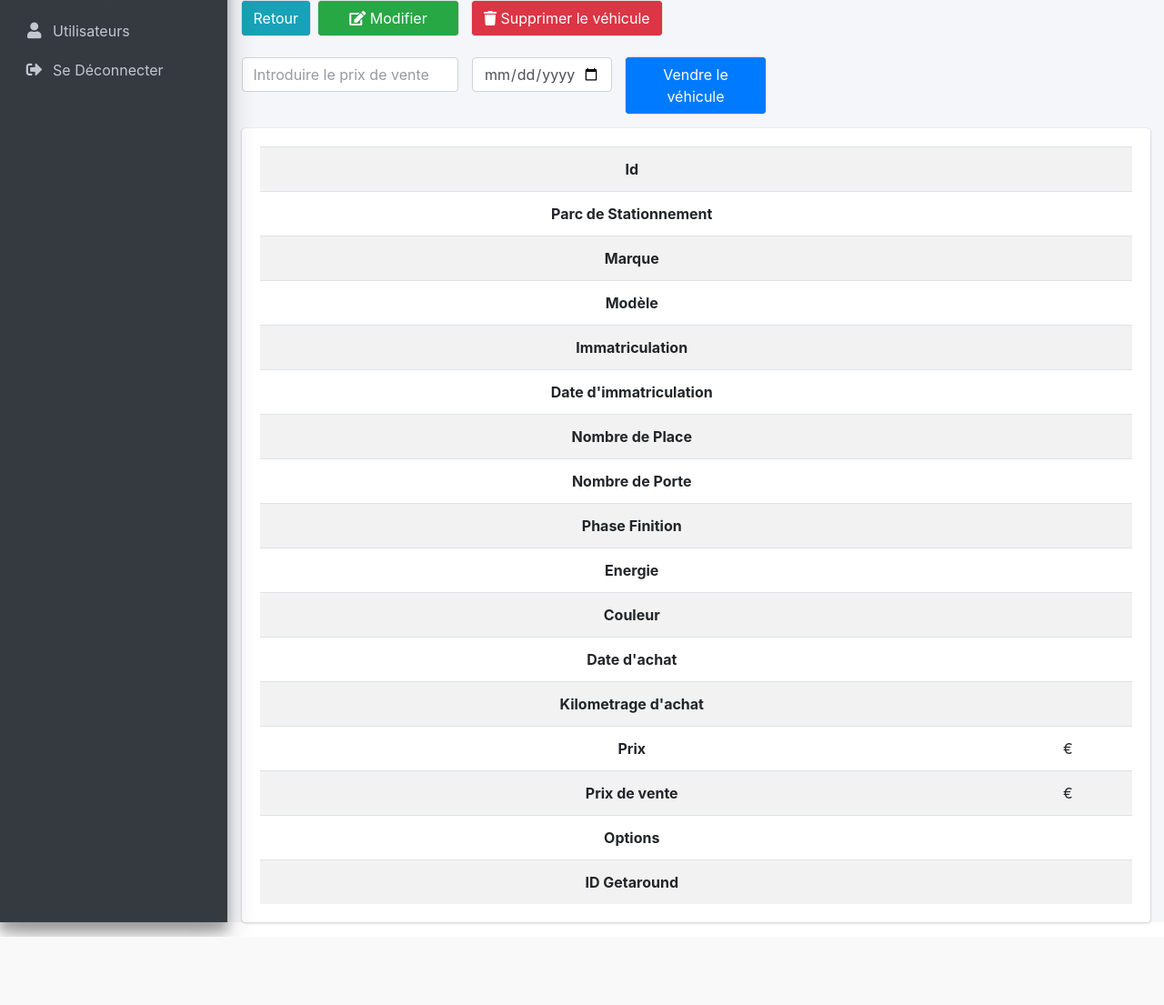
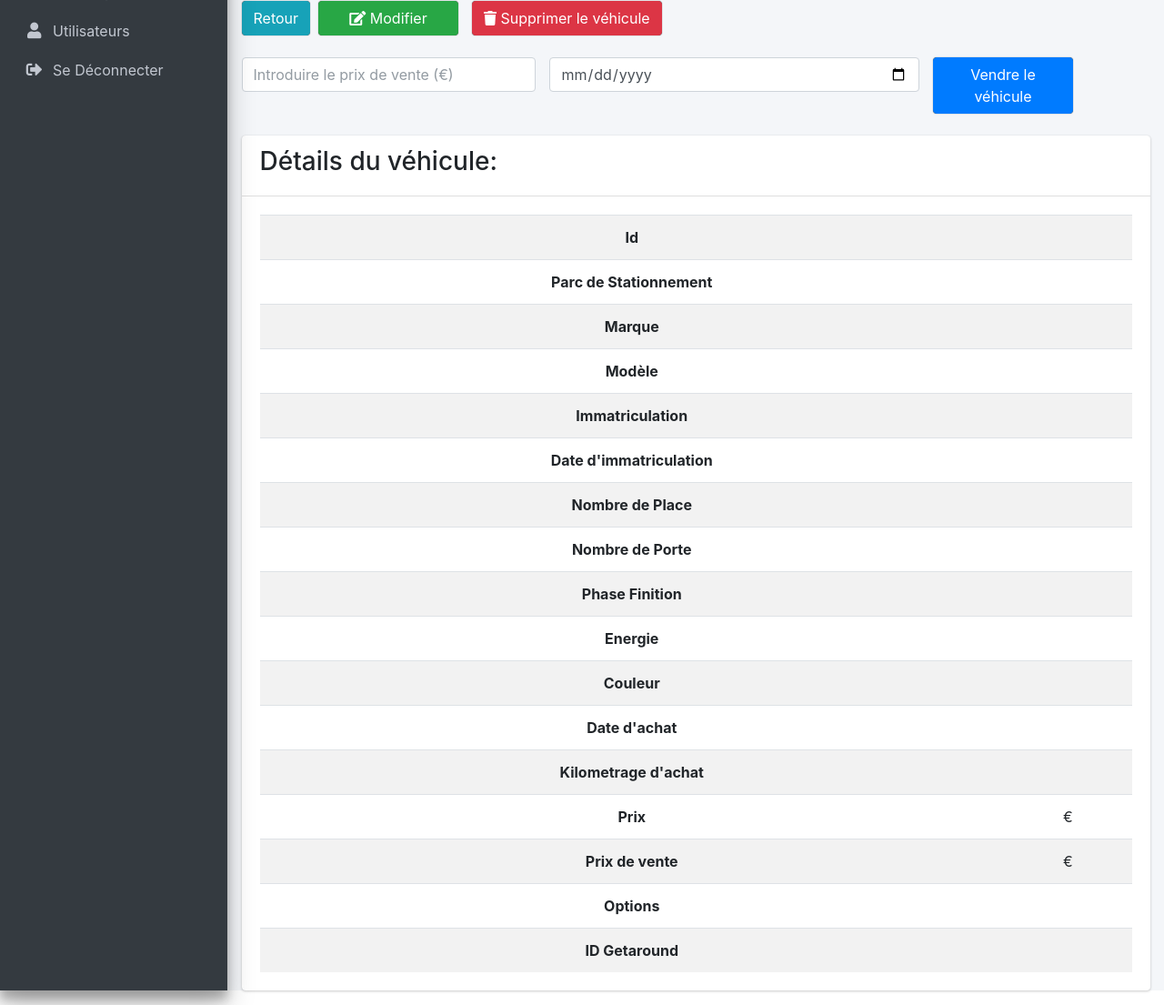
Before and after one commit to rafiksellah/CarsManagement, a Symfony app: template templates/vehicule/show.html.twig in a window 1280 px wide. Shown: the part 342-1447 px from the top of the page at 91% size. Before the commit the page ends 1372 px from the top, so only its background shows below. Run offline with Twig, Linux system fonts and the light colour scheme; the template is opened without the code that fills it, so the values that code supplies are empty; some libraries are stand-ins or nearby versions.

Commit message:
fix bugs

```diff
--- a/src/Controller/StatesticController.php
+++ b/src/Controller/StatesticController.php
@@ -54,7 +54,7 @@
             $total_depense += $depense->getPrix();
         }
         foreach ($vehiculesVendus as $vehiculesVendu) {
-            $by_vehicule[$vehiculesVendu->getId()]['prix_vente'] = $vehiculesVendu->getPrix();
+            $by_vehicule[$vehiculesVendu->getId()]['prix_vente'] = $vehiculesVendu->getPrixVente();
             $total_vente += $vehiculesVendu->getPrixVente();
         }
         foreach ($vehiculesAchetes as $vehiculesAchete) {
--- a/src/Form/DepensesType.php
+++ b/src/Form/DepensesType.php
@@ -7,13 +7,16 @@
 use Symfony\Component\Form\FormBuilderInterface;
 use Symfony\Component\OptionsResolver\OptionsResolver;
 use Symfony\Component\Form\Extension\Core\Type\ChoiceType;
+use Symfony\Component\Form\Extension\Core\Type\DateType;
 
 class DepensesType extends AbstractType
 {
     public function buildForm(FormBuilderInterface $builder, array $options)
     {
         $builder
-            ->add('date')
+            ->add('date', DateType::class, [
+                'widget' => 'single_text',
+            ])
             ->add('natureLibelle', ChoiceType::class, [
                 'required' => true,
                 'multiple' => false,
--- a/templates/depenses/index.html.twig
+++ b/templates/depenses/index.html.twig
@@ -59,7 +59,7 @@
     $('#dataTableDepenses').DataTable({
         scrollY:        '100vh',
         scrollCollapse: true,
-        "order": [[ 0, "desc" ]]
+        "order": [[ 1, "asc" ]]
     });
 </script>
 {% endblock %}
--- a/templates/vehicule/show.html.twig
+++ b/templates/vehicule/show.html.twig
@@ -72,17 +72,21 @@
       <div class="col-2"><a class="btn btn-success" href="{{ path('vehicule_edit', {'id': vehicule.id}) }}" style="width:100%"><i class="fa fa-edit"></i> Modifier</a></div>
       <div class="col-4">{{ include('vehicule/_delete_form.html.twig') }}</div>
     </div>
+
     <form method="GET" action="{{ path('sellvehicule') }}">
       <input type="hidden" name="idvehicule" value="{{vehicule.id}}">
-      <div class="row mb-3">
-        <div class="col-3"><input type="number" step="0.01" name="prixvente" class="form-control" autocomplete="off" required placeholder="Introduire le prix de vente (€)"></div>
-        <div class="col-2"><input type="date" name="dateVente" class="form-control" autocomplete="off" required></div>
+      <div class="row mb-4">
+        <div class="col-4"><input type="number" step="0.01" name="prixvente" class="form-control" autocomplete="off" required placeholder="Introduire le prix de vente (€)"></div>
+        <div class="col-5"><input type="date" name="dateVente" class="form-control" autocomplete="off" required></div>
         <div class="col-2"><button type="submit" class="btn btn-primary">Vendre le véhicule</button></div>
       </div>
     </form>
 
 
-    <div class="card mb-3">
+    <div class="card mb-3 mt-4">
+      <dv class="card-header">
+        <h2 class="h3">Détails du véhicule: </h2>
+      </dv>
         <div class="card-body">
             <table class="table table-striped ">
                     <tbody>
```
Also changed, not shown: src/Form/LocationType.php (+7 -3 lines), src/Form/VehiculeType.php (+4 -3 lines), templates/statestic/index.html.twig (+3 -5 lines).
